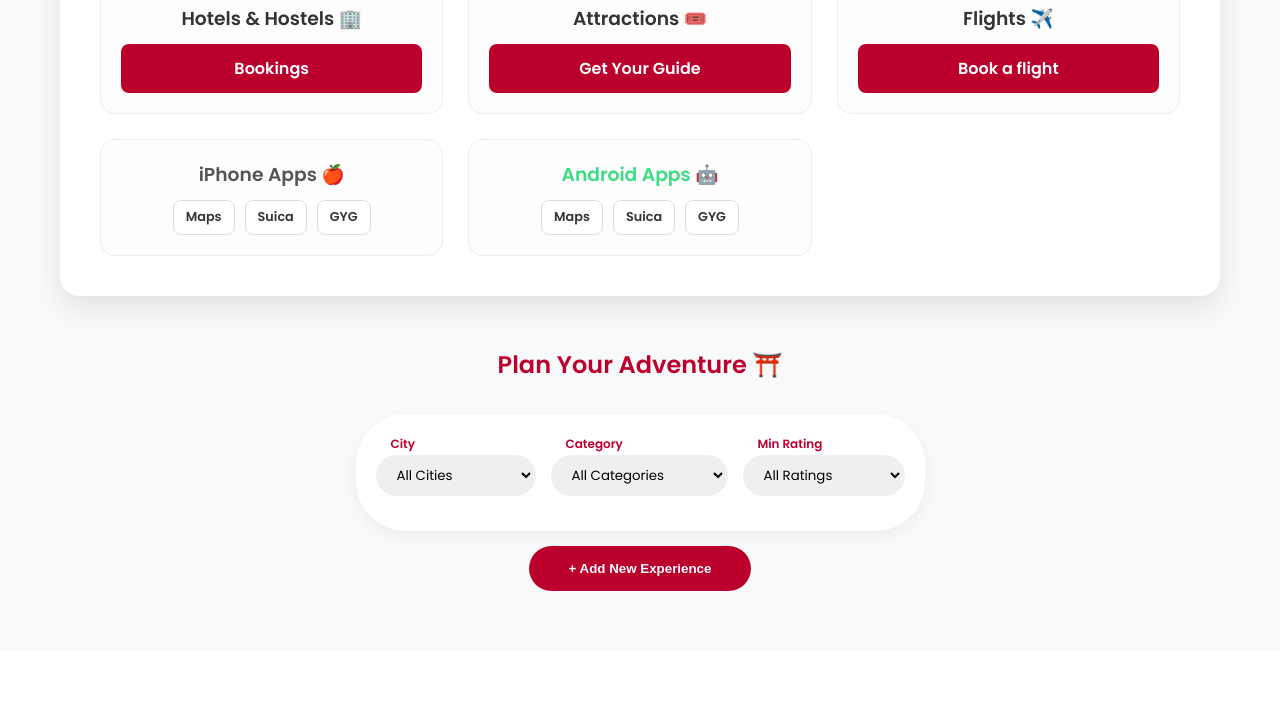
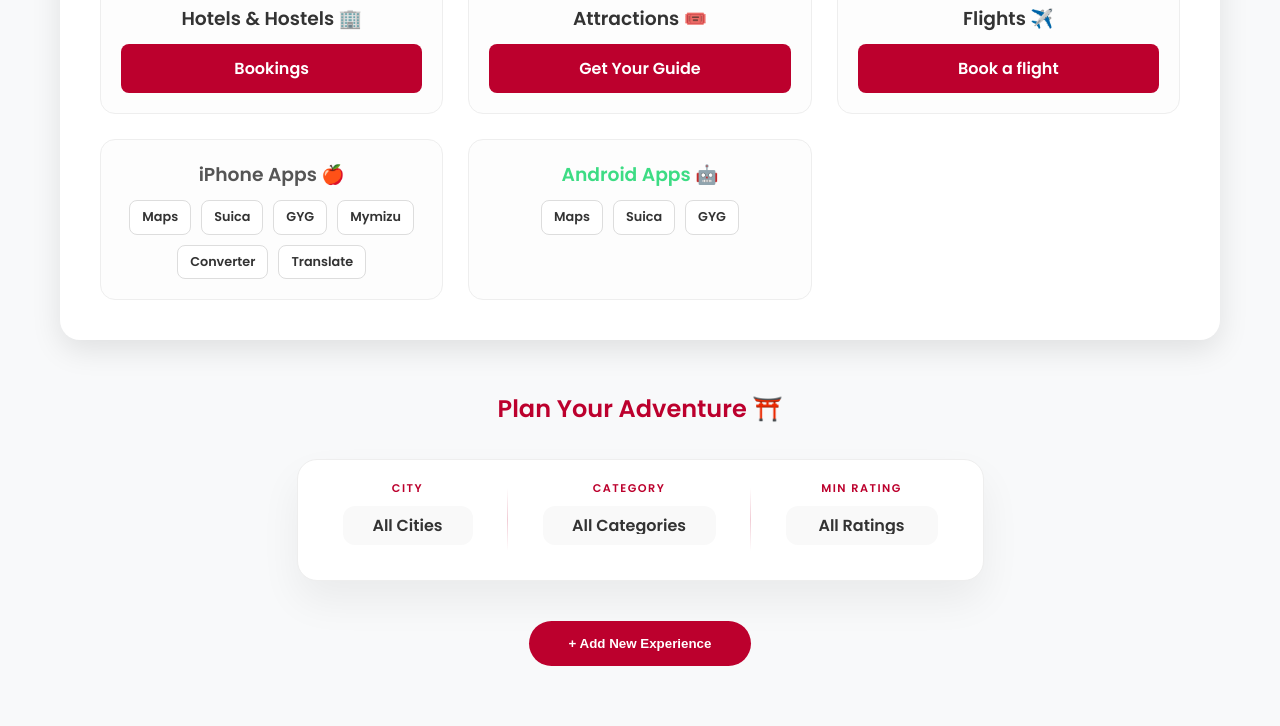
Before and after one commit to maximri2411-cell/Japan-Trip-Planner-API, a Flask app: page / in a window 1280 px wide. Shown: the part 862-1588 px from the top of the page. Before the commit the page ends 1453 px from the top, so only its background shows below. Run offline with Flask 3, Linux system fonts and the light colour scheme; data that the repository does not hold is empty.

Commit message:
Added new apps for apple

```diff
--- a/src/templates/index.html
+++ b/src/templates/index.html
@@ -70,6 +70,10 @@
                     <a href="https://apps.apple.com/app/google-maps/id585027354" target="_blank">Maps</a>
                     <a href="https://apps.apple.com/app/suica/id1256795493" target="_blank">Suica</a>
                     <a href="https://apps.apple.com/app/getyourguide/id412781441" target="_blank">GYG</a>
+                    <a href="https://apps.apple.com/us/app/mymizu/id1480535233" target="_blank">Mymizu</a>
+                    <a href="https://apps.apple.com/il/app/currency-converter-easy/id1038563997" target="_blank">Converter</a>
+                    <a href="https://apps.apple.com/il/app/naver-papago-ai-translator/id1147874819" target="_blank">Translate</a>
+
                 </div>
             </div>
 
--- a/src/templates/style.css
+++ b/src/templates/style.css
@@ -47,33 +47,94 @@ body { font-family: 'Poppins', sans-serif; background-color: var(--light-bg); co
 }
 .section-title { color: var(--japan-red); margin-bottom: 30px; width: 100%; text-align: center; display: block;}
 
+
+
+
+
+
 .filters-dashboard {
     display: flex;
     justify-content: center;
-    gap: 15px;
-    margin-bottom: 25px;
-    flex-wrap: wrap;
+    align-items: stretch;
+    gap: 0;
+    margin: 10px auto 50px;
+    padding: 15px 10px;
     background: white;
-    padding: 20px;
-    border-radius: 50px;
-    box-shadow: 0 5px 15px rgba(0,0,0,0.05);
+    border-radius: 20px;
+    border: 1px solid #eee;
+    box-shadow: 0 20px 40px rgba(0, 0, 0, 0.06);
     max-width: fit-content;
-    margin-left: auto;
-    margin-right: auto;
+    transition: 0.3s;
 }
 
-.filter-box { display: flex; flex-direction: column; text-align: left; }
-.filter-box label { font-size: 0.75rem; font-weight: 600; color: var(--japan-red); margin-left: 15px; margin-bottom: 2px; }
+
+body.dark-mode .filters-dashboard {
+    background: #141417;
+    border-color: #2d2d35;
+    box-shadow: 0 0 30px var(--neon-glow) !important;
+}
+
+.filter-box {
+    display: flex;
+    flex-direction: column;
+    justify-content: center;
+    text-align: center;
+    padding: 5px 35px;
+    position: relative;
+    min-width: 200px;
+}
+
+
+.filter-box:not(:last-child)::after {
+    content: "";
+    position: absolute;
+    right: 0;
+    top: 15%;
+    height: 70%;
+    width: 1px;
+    background: linear-gradient(to bottom, transparent, rgba(188, 0, 45, 0.2), transparent);
+}
+
+.filter-box label {
+    font-size: 0.7rem;
+    font-weight: 800;
+    text-transform: uppercase;
+    letter-spacing: 1.5px;
+    color: var(--japan-red);
+    margin-bottom: 8px;
+}
 
 .custom-select {
-    padding: 8px 15px;
-    border: 2px solid #f0f0f0;
-    border-radius: 25px;
+    padding: 10px;
+    border: 1px solid transparent;
+    border-radius: 12px;
+    background: #f9f9f9; /* רקע קל לכל בחירה שיראה מודרני */
     font-family: 'Poppins', sans-serif;
+    font-weight: 600;
+    font-size: 1rem;
+    color: var(--dark-grey);
     outline: none;
     cursor: pointer;
-    min-width: 160px;
+    transition: 0.3s;
+    text-align: center;
+    appearance: none;
 }
+
+body.dark-mode .custom-select {
+    background: #1a1a1f;
+    color: white;
+}
+
+.custom-select:hover {
+    border-color: var(--japan-red);
+    background: white;
+}
+
+body.dark-mode .custom-select:hover {
+    background: #25252b;
+}
+
+
 
 .add-main-btn {
     padding: 15px 40px;
@@ -87,6 +148,13 @@ body { font-family: 'Poppins', sans-serif; background-color: var(--light-bg); co
     margin: -10px auto 40px;
     position: relative;
     z-index: 10;
+    transition: all 0.3s cubic-bezier(0.175, 0.885, 0.32, 1.275);
+}
+
+.add-main-btn:hover {
+    filter: brightness(1.1);
+    box-shadow: 0 6px 20px rgba(188, 0, 45, 0.4);
+    transform: scale(1.02);
 }
 
 .container { max-width: 1200px; margin: 0 auto; padding: 20px; }
@@ -101,7 +169,7 @@ body { font-family: 'Poppins', sans-serif; background-color: var(--light-bg); co
 #submit-btn {
     width: 100%;
     padding: 15px;
-    background: linear-gradient(135deg, #bc002d, #ff4d4d); /* מעבר צבע יפני */
+    background: linear-gradient(135deg, #bc002d, #ff4d4d);
     color: white;
     border: none;
     border-radius: 12px;
@@ -151,8 +219,10 @@ input, textarea, select { width: 100%; padding: 12px; border: 1px solid #ddd; bo
 .green-btn { background: #0f9d58 !important; }
 .red-btn { background: var(--japan-red) !important; }
 
+/* //////////////////////////////////// */
+/* Card for the apple and androit links */
 .app-hub h3 { margin-bottom: 10px; }
-.app-links { display: flex; justify-content: center; gap: 10px; }
+.app-links { display: flex; justify-content: center; gap: 10px; flex-wrap: wrap; }
 .app-links a {
     font-size: 0.85rem;
     color: var(--japan-red);
@@ -163,7 +233,7 @@ input, textarea, select { width: 100%; padding: 12px; border: 1px solid #ddd; bo
     border-radius: 5px;
 }
 .app-links a:hover { background: var(--japan-red); color: white; }
-
+/* //////////////////////////////////// */
 
 
 .ios h3 { color: #555; }
@@ -192,10 +262,10 @@ input, textarea, select { width: 100%; padding: 12px; border: 1px solid #ddd; bo
 
 
 
-
+//* Dark mode thing *//
 :root {
     --neon-red: #ff003c;
-    --neon-glow: rgba(255, 0, 60, 0.4); /* הילה אדומה */
+    --neon-glow: rgba(255, 0, 60, 0.4);
 }
 
 body.dark-mode {
```
